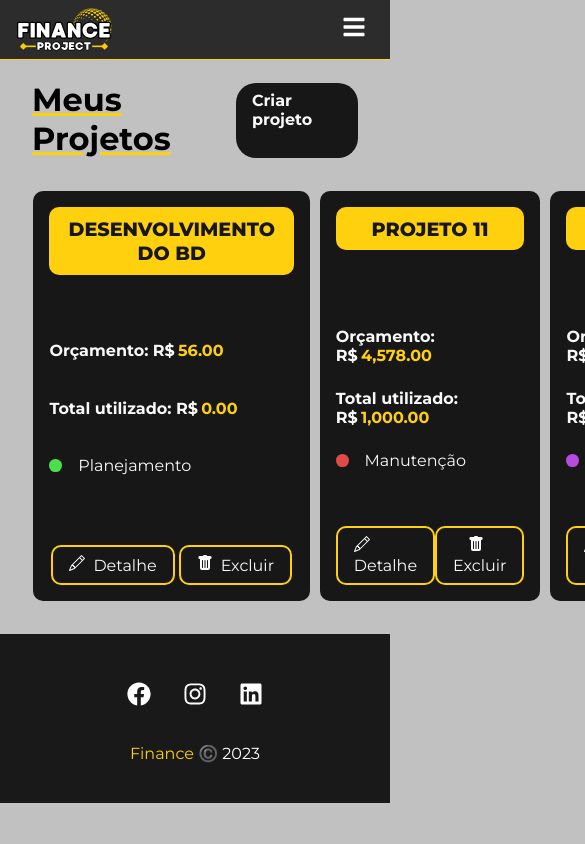
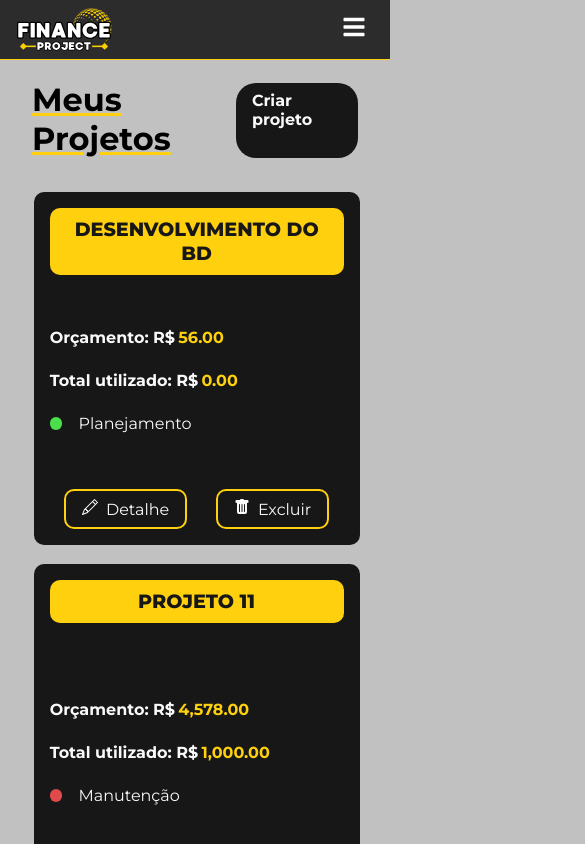
Before and after one commit to GSBarros17/pagina-react, a React (Create React App) app: page /Projects in a window 390 px wide. Shown: the top 844 px of the page, 585 px wide, since content can reach past the window. Built offline with nearby package versions, Linux system fonts and the light colour scheme; data requests are answered from the project's data file; the HTML template or start-up script is replaced by a standard one.

Commit message:
add mediaquery a área de cards

```diff
--- a/src/components/layout/CardsArea.module.css
+++ b/src/components/layout/CardsArea.module.css
@@ -4,3 +4,19 @@
     grid-column-gap: 10px;
     grid-row-gap: 1em;
 }
+
+@media screen and (max-width: 800px){
+
+    .cardContainer{
+        grid-template-columns: 1fr 1fr;
+    }
+
+}
+
+@media screen and (max-width: 500px){
+
+    .cardContainer{
+        grid-template-columns: 1fr;
+    }
+
+}
--- a/src/components/pages/Projects/Projects.module.css
+++ b/src/components/pages/Projects/Projects.module.css
@@ -19,3 +19,7 @@
     color: #3b3b3b;
     font-weight: 600;
 }
+
+@media screen and (max-width: 500px){
+
+}
```
